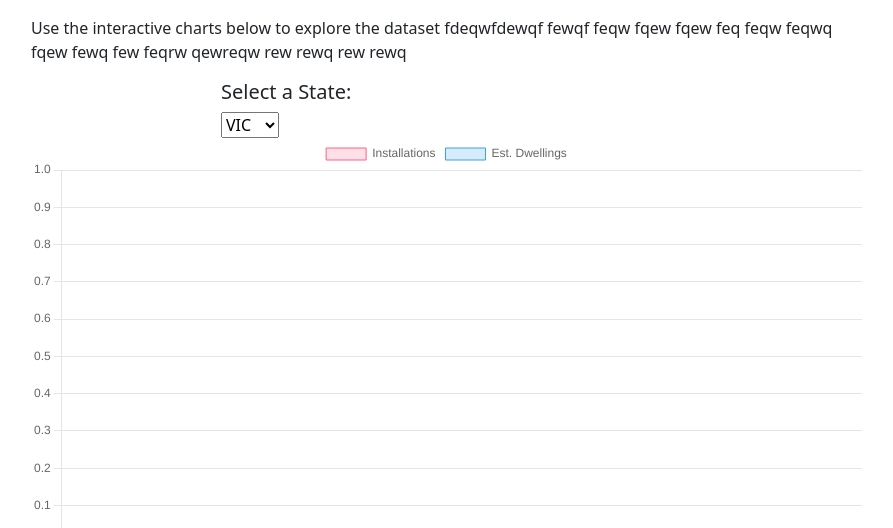
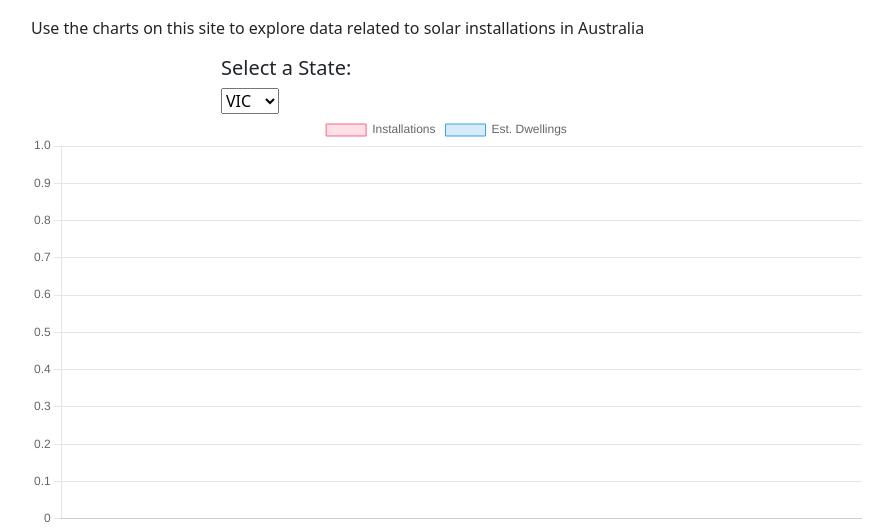
Before and after one commit to Minhtranaccount/Monash_Sunseekers, a Flask app: page / in a window 1280 px wide. Shown: the part 56-584 px from the top of the page, without its empty margins (146-1039 px from the left). Run offline with Flask 2, Linux system fonts and the light colour scheme; data that the repository does not hold is empty; some libraries are stand-ins or nearby versions.

Commit message:
Update index.html

```diff
--- a/templates/index.html
+++ b/templates/index.html
@@ -40,8 +40,7 @@
           <p> </p>
           <p> </p>
           <p> </p>
-          <p>Use the interactive charts below to explore the dataset  fdeqwfdewqf fewqf feqw fqew fqew feq feqw feqwq fqew fewq few feqrw
-            qewreqw rew rewq rew rewq
+          <p>Use the charts on this site to explore data related to solar installations in Australia
           </p>
         </div>
 
```
